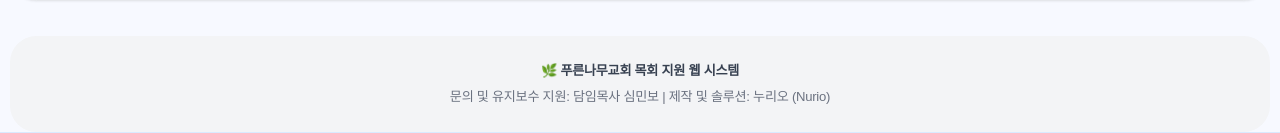
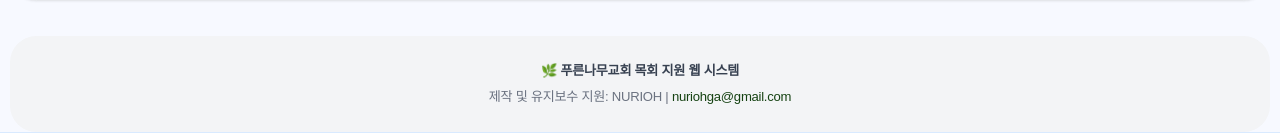
Before and after one commit to seunghoKR/greentreech, a PHP site: the page made by app/Views/admin/guide.php in a window 1280 px wide. Shown: the part 5809-5942 px from the top of the page. Run offline with PHP 8.4, Linux system fonts and the light colour scheme; the template is opened without the code that fills it, so the values that code supplies are empty; some libraries are stand-ins or nearby versions; some web fonts are replaced.

Commit message:
fix(guide): 홈페이지 설명서 하단 유지보수 및 제작 지원 정보 수정 (NURIOH | nuriohga@gmail.com)

```diff
--- a/app/Views/admin/guide.php
+++ b/app/Views/admin/guide.php
@@ -597,7 +597,7 @@
     <!-- Bottom Footer Card -->
     <div class="bg-gray-100 rounded-3xl p-6 text-center text-xs text-gray-500 space-y-2">
         <p class="font-bold text-gray-700">🌿 푸른나무교회 목회 지원 웹 시스템</p>
-        <p>문의 및 유지보수 지원: 담임목사 심민보 | 제작 및 솔루션: 누리오 (Nurio)</p>
+        <p>제작 및 유지보수 지원: NURIOH | <a href="mailto:nuriohga@gmail.com" class="text-primary hover:underline font-medium">nuriohga@gmail.com</a></p>
     </div>
 
 </div>
```
Also changed, not shown: SITE_MANUAL.md (+1 -1 lines).
